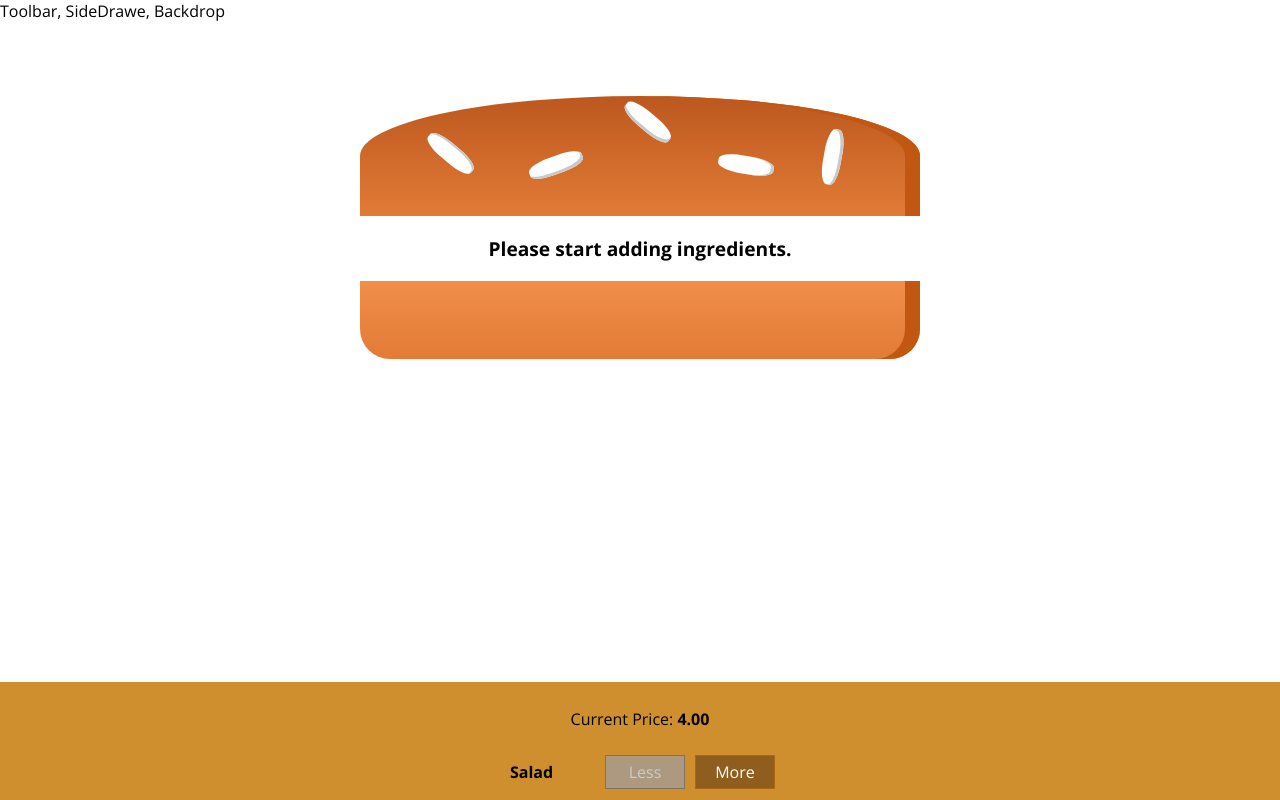
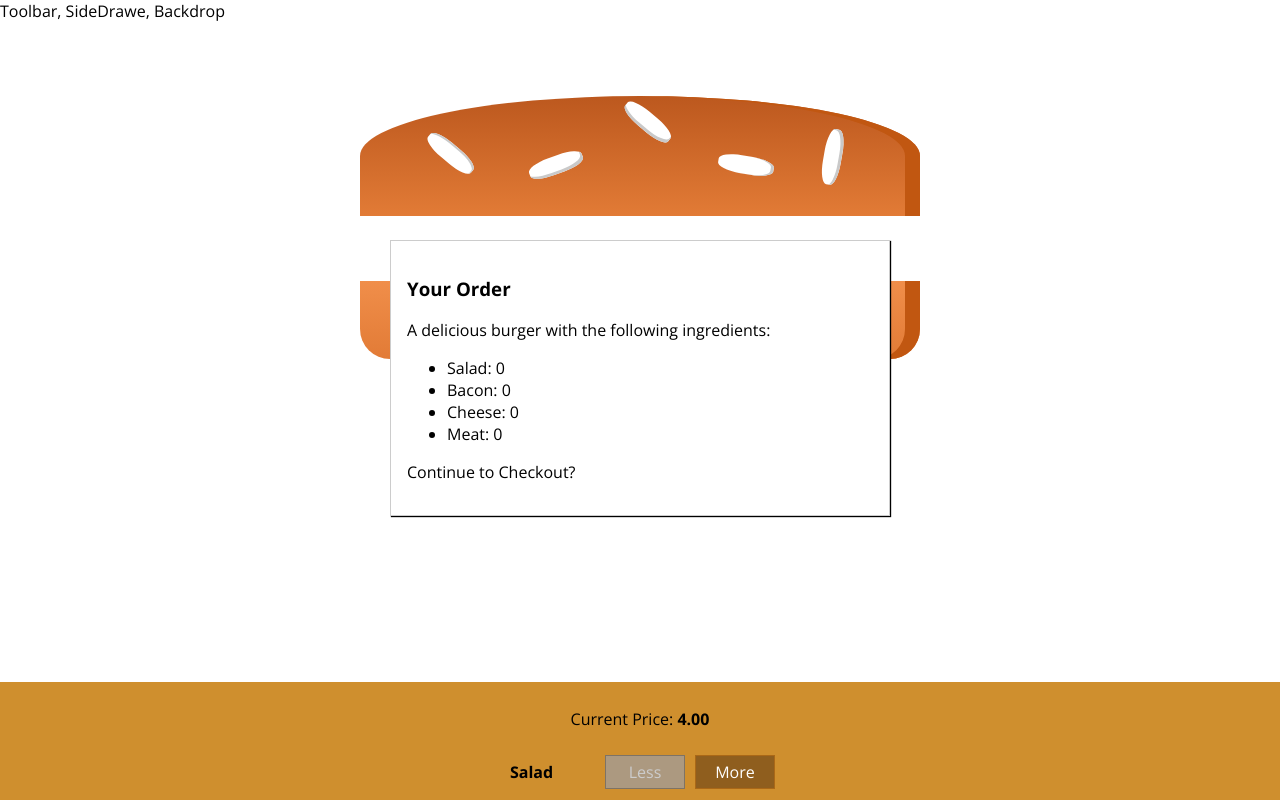
Before and after one commit to salehrezq/react-complete-guide-maximilian-burger-builder, a React (Create React App) app: page / in a window 1280 px wide. Shown: the top 800 px of the page. Built offline with nearby package versions, Linux system fonts and the light colour scheme.

Commit message:
Implement Modal and OrderSummary components
Lesson:
08. A Real App The Burger Builder (Basic Version)\
21. Creating the Order Summary Modal

```diff
--- a/src/components/Burger/OrderSummary/OrderSummary.js
+++ b/src/components/Burger/OrderSummary/OrderSummary.js
@@ -0,0 +1,28 @@
+import React from 'react';
+import Aux from '../../../hoc/Auxiliary';
+
+const OrderSummary = props => {
+
+   const ingredients = props.ingredients;
+
+   const ingredientSummary = Object.keys(ingredients).map(ingKey => {
+      return (
+         <li key={ingKey}>
+            <span style={{textTransform: 'capitalize'}}>{ingKey}</span>
+            : {ingredients[ingKey]}
+         </li>
+      );
+   });
+
+   return (
+      <Aux>
+         <h3>Your Order</h3>
+         <p>A delicious burger with the following ingredients:</p>
+         <ul>
+            {ingredientSummary}
+         </ul>
+         <p>Continue to Checkout?</p>
+      </Aux>);
+};
+
+export default OrderSummary;
--- a/src/components/UI/Modal/Modal.js
+++ b/src/components/UI/Modal/Modal.js
@@ -0,0 +1,11 @@
+import React from 'react';
+import classes from './Modal.module.css';
+
+const Modal = props => (
+
+   <div className={classes.Modal}>
+      {props.children}
+   </div>
+);
+
+export default Modal;
--- a/src/components/UI/Modal/Modal.module.css
+++ b/src/components/UI/Modal/Modal.module.css
@@ -0,0 +1,20 @@
+.Modal {
+   position: fixed;
+   z-index: 500;
+   background-color: white;
+   width: 70%;
+   border: 1px solid #ccc;
+   box-shadow: 1px 1px 1px black;
+   padding: 16px;
+   left: 15%;
+   top: 30%;
+   box-sizing: border-box;
+   transition: all 0.3s ease-out;
+}
+
+@media (min-width: 600px) {
+   .Modal {
+      width: 500px;
+      left: calc(50% - 250px);
+   }
+}
--- a/src/containers/BurgerBuilder/BurgerBuilder.js
+++ b/src/containers/BurgerBuilder/BurgerBuilder.js
@@ -2,6 +2,8 @@
 import Auxiliary from '../../hoc/Auxiliary';
 import Burger from '../../components/Burger/Burger';
 import BuildControls from "../../components/Burger/BuildControls/BuildControls";
+import Modal from '../../components/UI/Modal/Modal';
+import OrderSummary from "../../components/Burger/OrderSummary/OrderSummary";
 
 const INGREDIENT_PRICES = {
    salad: 0.5,
@@ -76,6 +78,7 @@
 
       return (
          <Auxiliary>
+            <Modal><OrderSummary ingredients={this.state.ingredients}/></Modal>
             <Burger ingredients={this.state.ingredients}/>
             <BuildControls
                addIngredient={this.addIngredientHandler}
```
